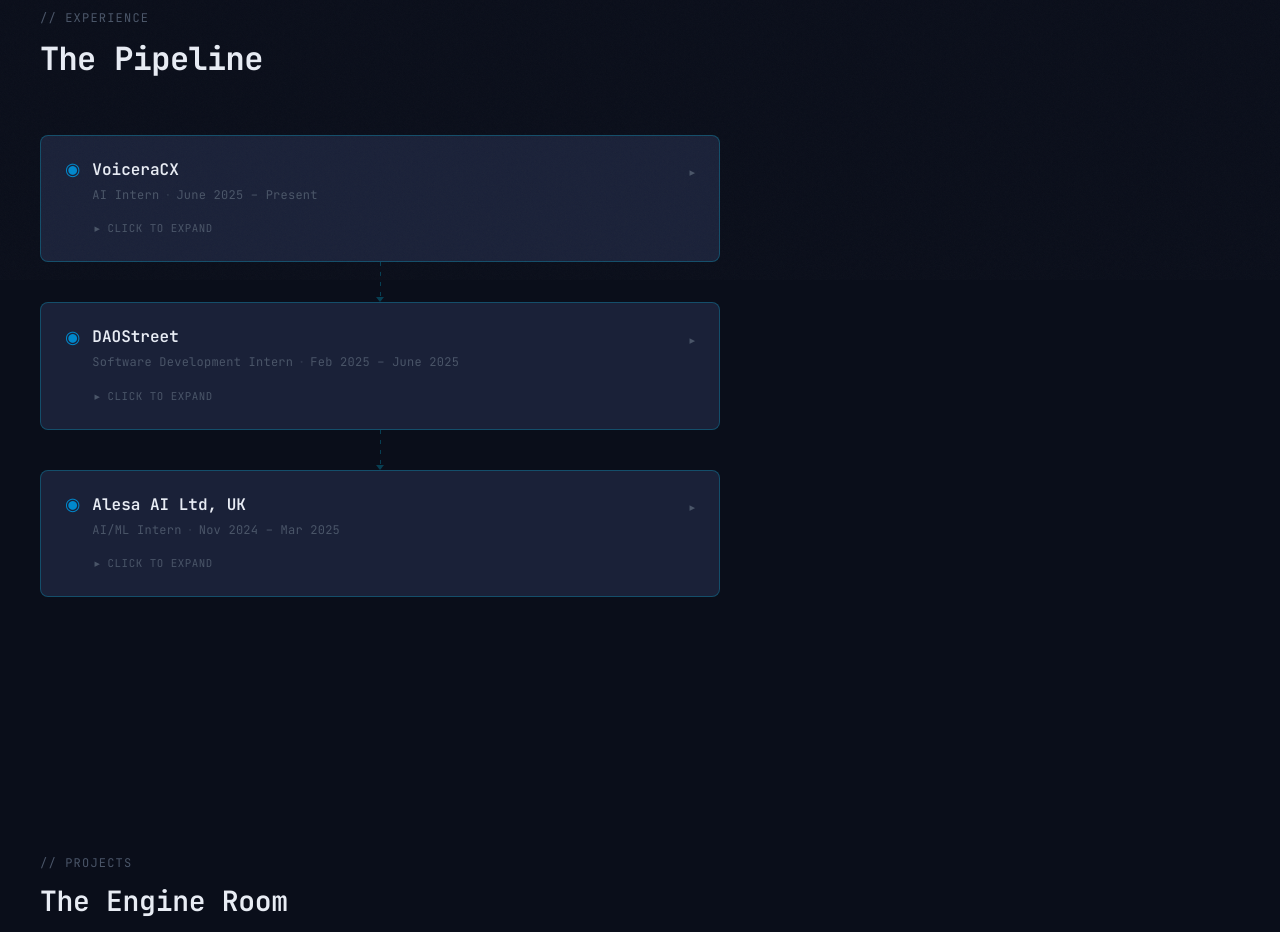
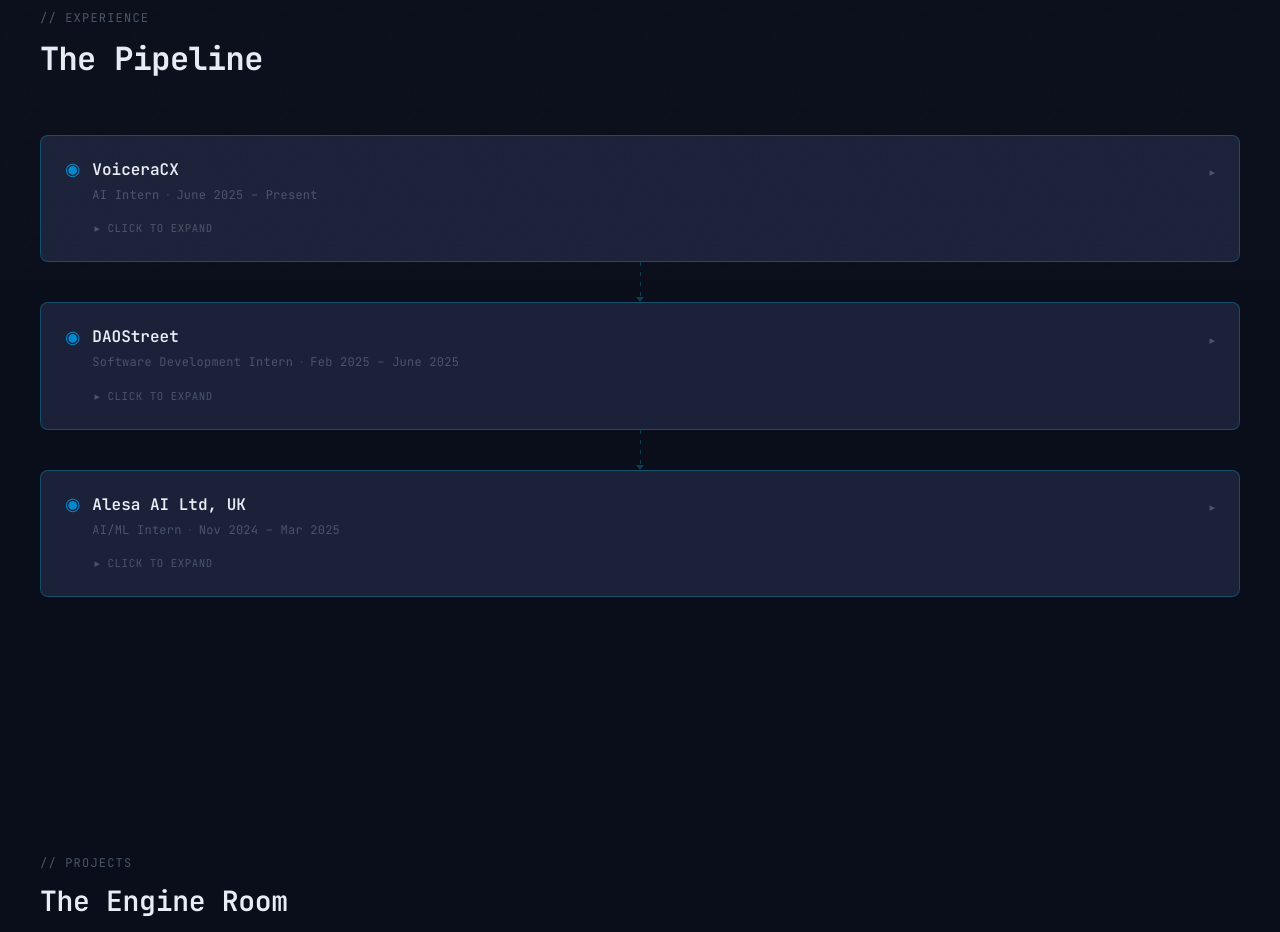
Before and after one commit to yuv008/portfolio, a Next.js app: page / in a window 1280 px wide. Shown: the part 920-1852 px from the top of the page. Built offline with nearby package versions, Linux system fonts and the light colour scheme; a web font is replaced by a local one.

Commit message:
Remove maxWidth cap on pipeline cards to fill container width

```diff
--- a/components/sections/PipelineTimeline.tsx
+++ b/components/sections/PipelineTimeline.tsx
@@ -572,7 +572,6 @@
         {/* Pipeline nodes */}
         <div
           style={{
-            maxWidth: "680px",
             display: "flex",
             flexDirection: "column",
           }}
```
